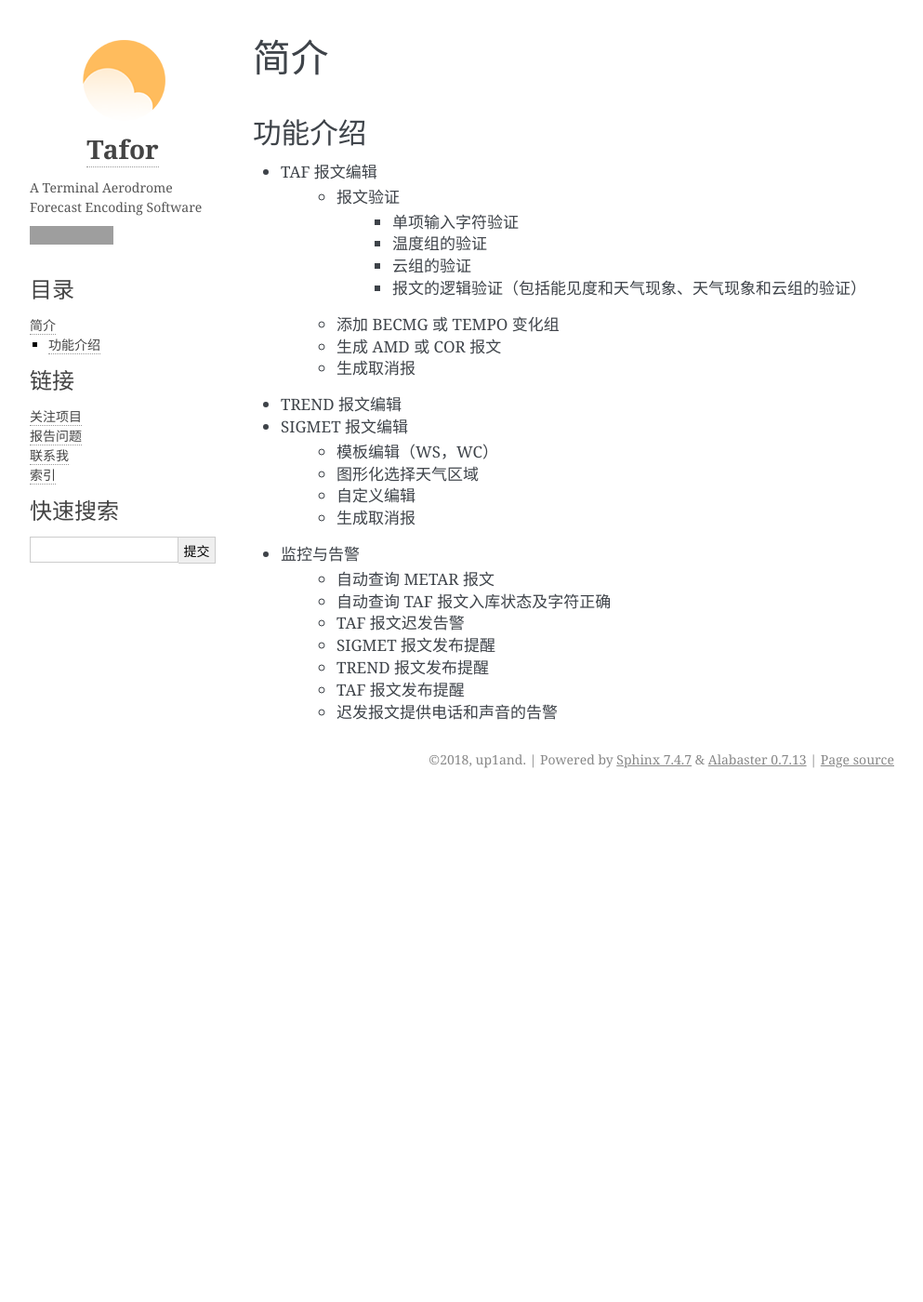
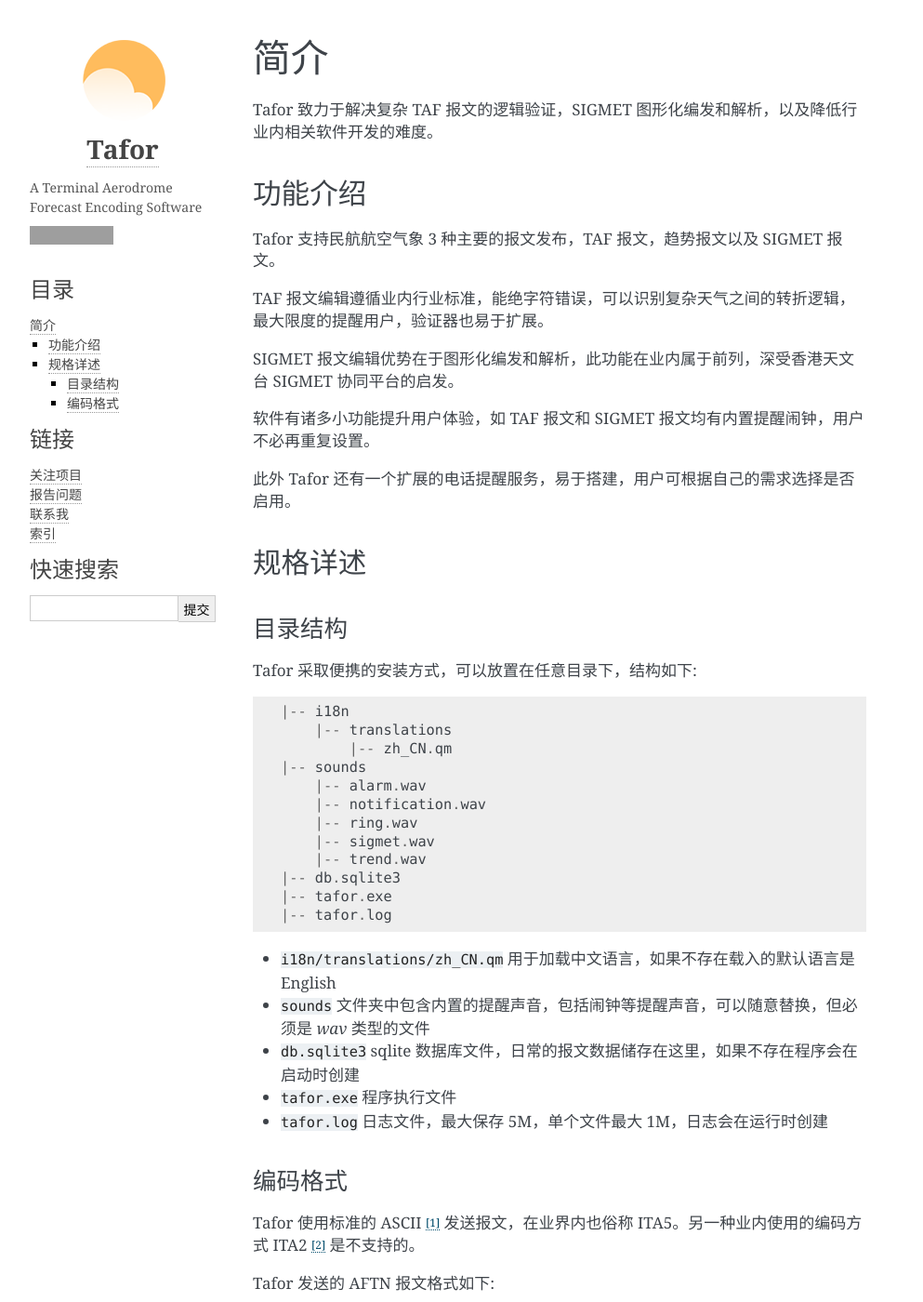
Before and after one commit to up1and/tafor, a Sphinx documentation site: the page built from docs/intro.rst, in a window 1280 px wide and 1400 px high. Shown: the whole window at 93% size, without its empty margins (148-1141 px from the left). Built offline with Sphinx 7.4.7, drawn with Linux system fonts in a browser that asks for light colours; some of the changed text lies outside the part shown; grey boxes are pictures that could not be loaded.

```diff
--- a/docs/guide.rst
+++ b/docs/guide.rst
@@ -325,7 +325,7 @@
 
 .. image:: /images/sigmet_polygon_extend.png
 
-对于复杂边界，如国界、海岸线等，程序会自动扩展多边形以确保所有的点都包括在简化后的多边形内。
+对于复杂边界，如国界、海岸线等，程序会自动扩展多边形以确保所有的点都包括在简化后的多边形内，如果扩展后的图形不符合你的预期，可以重新绘制多试几次。
 
 **线**
 
--- a/docs/index.rst
+++ b/docs/index.rst
@@ -19,6 +19,7 @@
    intro
    install
    guide
+   faq
 
 
 API 相关
--- a/docs/intro.rst
+++ b/docs/intro.rst
@@ -3,28 +3,70 @@
 简介
 =============
 
+Tafor 致力于解决复杂 TAF 报文的逻辑验证，SIGMET 图形化编发和解析，以及降低行业内相关软件开发的难度。
+
 功能介绍
 ----------
-- TAF 报文编辑
-    - 报文验证
-        - 单项输入字符验证
-        - 温度组的验证
-        - 云组的验证
-        - 报文的逻辑验证（包括能见度和天气现象、天气现象和云组的验证）
-    - 添加 BECMG 或 TEMPO 变化组
-    - 生成 AMD 或 COR 报文
-    - 生成取消报
-- TREND 报文编辑
-- SIGMET 报文编辑
-    - 模板编辑（WS，WC）
-    - 图形化选择天气区域
-    - 自定义编辑
-    - 生成取消报
-- 监控与告警
-    - 自动查询 METAR 报文
-    - 自动查询 TAF 报文入库状态及字符正确
-    - TAF 报文迟发告警
-    - SIGMET 报文发布提醒
-    - TREND 报文发布提醒
-    - TAF 报文发布提醒
-    - 迟发报文提供电话和声音的告警
+
+Tafor 支持民航航空气象 3 种主要的报文发布，TAF 报文，趋势报文以及 SIGMET 报文。
+
+TAF 报文编辑遵循业内行业标准，能绝字符错误，可以识别复杂天气之间的转折逻辑，最大限度的提醒用户，验证器也易于扩展。
+
+SIGMET 报文编辑优势在于图形化编发和解析，此功能在业内属于前列，深受香港天文台 SIGMET 协同平台的启发。
+
+软件有诸多小功能提升用户体验，如 TAF 报文和 SIGMET 报文均有内置提醒闹钟，用户不必再重复设置。
+
+此外 Tafor 还有一个扩展的电话提醒服务，易于搭建，用户可根据自己的需求选择是否启用。
+
+规格详述
+----------
+
+目录结构
+^^^^^^^^^^
+
+Tafor 采取便携的安装方式，可以放置在任意目录下，结构如下::
+
+    |-- i18n
+        |-- translations
+            |-- zh_CN.qm
+    |-- sounds
+        |-- alarm.wav
+        |-- notification.wav
+        |-- ring.wav
+        |-- sigmet.wav
+        |-- trend.wav
+    |-- db.sqlite3
+    |-- tafor.exe
+    |-- tafor.log
+
+
+- :file:`i18n/translations/zh_CN.qm` 用于加载中文语言，如果不存在载入的默认语言是 English
+- :file:`sounds` 文件夹中包含内置的提醒声音，包括闹钟等提醒声音，可以随意替换，但必须是 `wav` 类型的文件
+- :file:`db.sqlite3` sqlite 数据库文件，日常的报文数据储存在这里，如果不存在程序会在启动时创建
+- :file:`tafor.exe` 程序执行文件
+- :file:`tafor.log` 日志文件，最大保存 5M，单个文件最大 1M，日志会在运行时创建
+
+编码格式
+^^^^^^^^^^
+
+Tafor 使用标准的 ASCII [#ascii]_ 发送报文，在业界内也俗称 ITA5。另一种业内使用的编码方式 ITA2 [#ita2]_ 是不支持的。
+
+Tafor 发送的 AFTN 报文格式如下::
+
+        ZCZC LAA0001
+        GG OPKCZQZX
+        120900 OPKCZQZX
+        MESSAGE TEXT
+
+
+
+        NNNN
+
+每行换行符由 `CRLF` 组成 [#newline]_ ，报文的正文和结尾 ``NNNN`` 之间间隔 4 个 `CRLF`，两份相连的报文之间用 4 个 `CRLF` 做区分。
+
+.. note:: 生产环境中无论换行符只用 `LF` 或者 `CRLF`，甚至和转报系统预设的匹配格式换行数不一样，都对入库解析无影响，具体实际情况还是以当地的测试为准。
+
+
+.. [#ascii] ASCII https://en.wikipedia.org/wiki/ASCII
+.. [#ita2] ITA2 (Baudot–Murray code) https://en.wikipedia.org/wiki/Baudot_code#ITA2
+.. [#newline] Carriage Return 简称 CR，Line Feed 简称 LF
```
Also changed, not shown: docs/faq.rst (added, +60 -0 lines).
